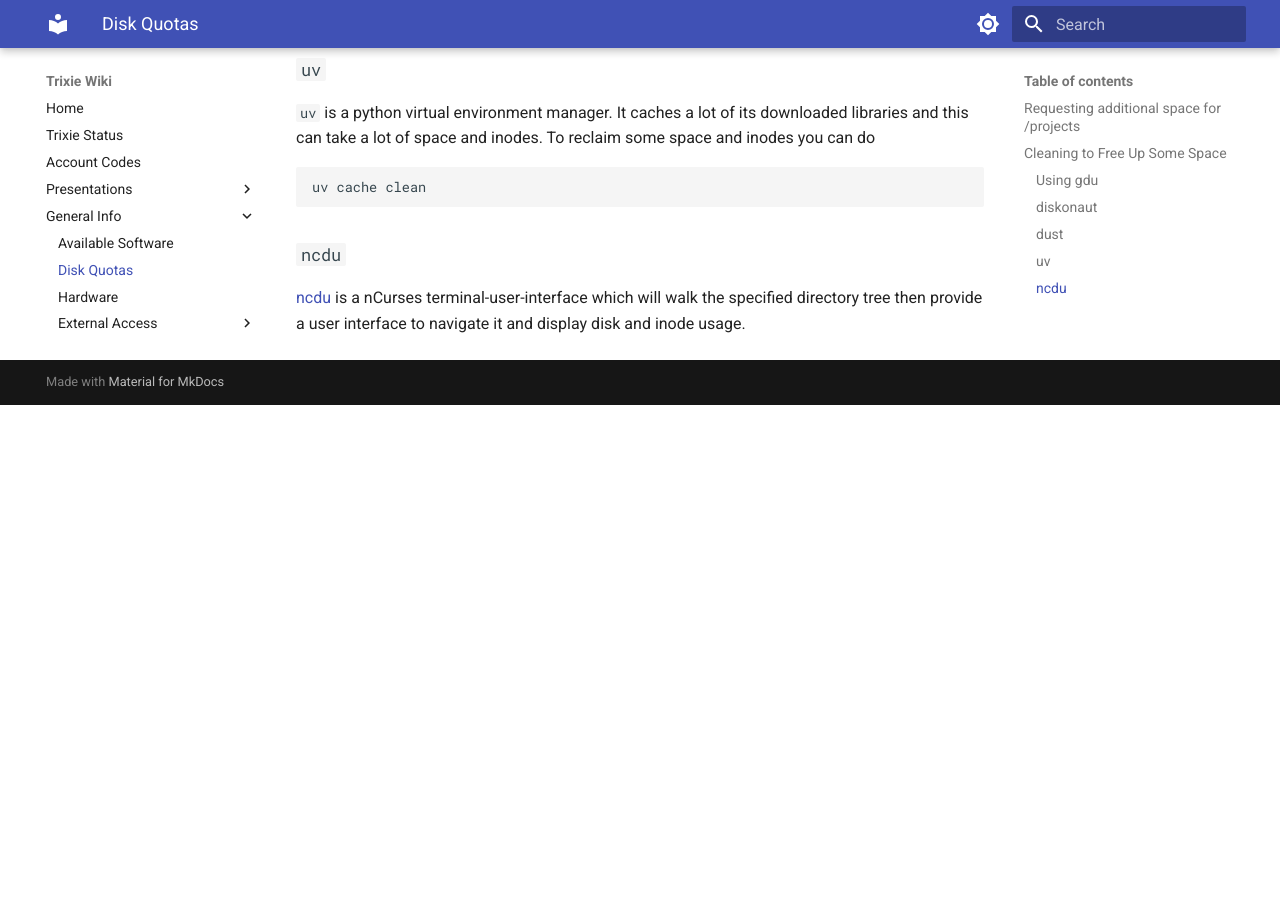
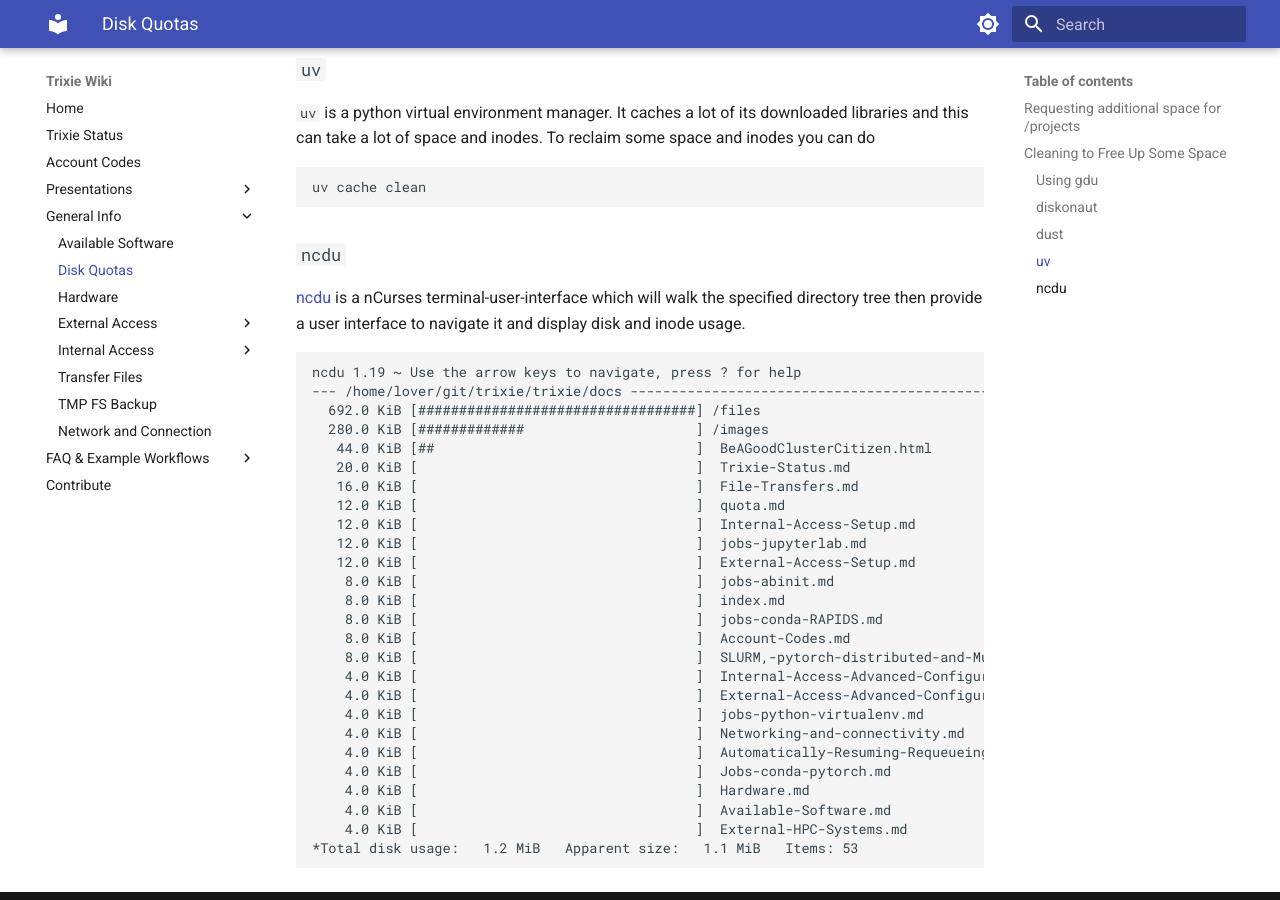
Before and after one commit to ai4d-iasc/trixie, an MkDocs documentation site: the page built from docs/quota.md, in a window 1280 px wide and 900 px high, scrolled down 2924 px. Built offline with MkDocs 1.6.1 and Material for MkDocs 9.7.7, drawn with Linux system fonts in a browser that asks for light colours; before the commit the page ends 3329 px from its top, so only the background shows below that.

Commit message:
Example interface for ncdu, a better mailto for rps

````diff
--- a/docs/quota.md
+++ b/docs/quota.md
@@ -49,7 +49,8 @@
 scale      projects   GRP               0       100G       100G          0     none |        1       0        0        0     none trixie3500-scale.gpfs.net
 ```
 ## Requesting additional space for `/projects`
-Please reach out to Research Platform Support [rps-spr@nrc-cnrc.gc.ca](mailto:rps-spr@nrc-cnrc.gc.ca) to request additional space for projects. Existing quotas were based on the greater of either 100GiB or (current usage + current-usage/total-project-usage * 20TiB).
+Please reach out to Research Platform Support [rps-spr@nrc-cnrc.gc.ca](mailto:rps-spr@nrc-cnrc.gc.ca?subject=Beatrix%20%2Fprojects%20quota%20request&body=%2Fprojects%20directory%3A%20%5Bput%20path%20to%20your%20directory%20here%5D%0AIncrease%20requested%3A%20%5BN%5D%20GiB%0AHas%20the%20user%20representative%20been%20consulted%3A%20%5BY%2FN%5D%0ANotes%3A%20%5BPlease%20provide%20any%20comments%2Fnotes%2Fquestions%20here%5D%0A)
+to request additional space for projects. Existing quotas were based on the greater of either 100GiB or (current usage + current-usage/total-project-usage * 20TiB).
 
 ## Cleaning to Free Up Some Space
 
@@ -144,3 +145,31 @@
 ```
 ### `ncdu`
 [ncdu](https://dev.yorhel.nl/ncdu) is a nCurses terminal-user-interface which will walk the specified directory tree then provide a user interface to navigate it and display disk and inode usage.
+```sh
+ncdu 1.19 ~ Use the arrow keys to navigate, press ? for help
+--- /home/lover/git/trixie/trixie/docs -------------------------------------------------------------------------------------------------------------------------------------------------------------------------------------------------------
+  692.0 KiB [##################################] /files
+  280.0 KiB [#############                     ] /images
+   44.0 KiB [##                                ]  BeAGoodClusterCitizen.html
+   20.0 KiB [                                  ]  Trixie-Status.md
+   16.0 KiB [                                  ]  File-Transfers.md
+   12.0 KiB [                                  ]  quota.md
+   12.0 KiB [                                  ]  Internal-Access-Setup.md
+   12.0 KiB [                                  ]  jobs-jupyterlab.md
+   12.0 KiB [                                  ]  External-Access-Setup.md
+    8.0 KiB [                                  ]  jobs-abinit.md
+    8.0 KiB [                                  ]  index.md
+    8.0 KiB [                                  ]  jobs-conda-RAPIDS.md
+    8.0 KiB [                                  ]  Account-Codes.md
+    8.0 KiB [                                  ]  SLURM,-pytorch-distributed-and-Multiple-Nodes.md
+    4.0 KiB [                                  ]  Internal-Access-Advanced-Configuration.md
+    4.0 KiB [                                  ]  External-Access-Advanced-Configuration.md
+    4.0 KiB [                                  ]  jobs-python-virtualenv.md
+    4.0 KiB [                                  ]  Networking-and-connectivity.md
+    4.0 KiB [                                  ]  Automatically-Resuming-Requeueing.md
+    4.0 KiB [                                  ]  Jobs-conda-pytorch.md
+    4.0 KiB [                                  ]  Hardware.md
+    4.0 KiB [                                  ]  Available-Software.md
+    4.0 KiB [                                  ]  External-HPC-Systems.md
+*Total disk usage:   1.2 MiB   Apparent size:   1.1 MiB   Items: 53
+```
````
